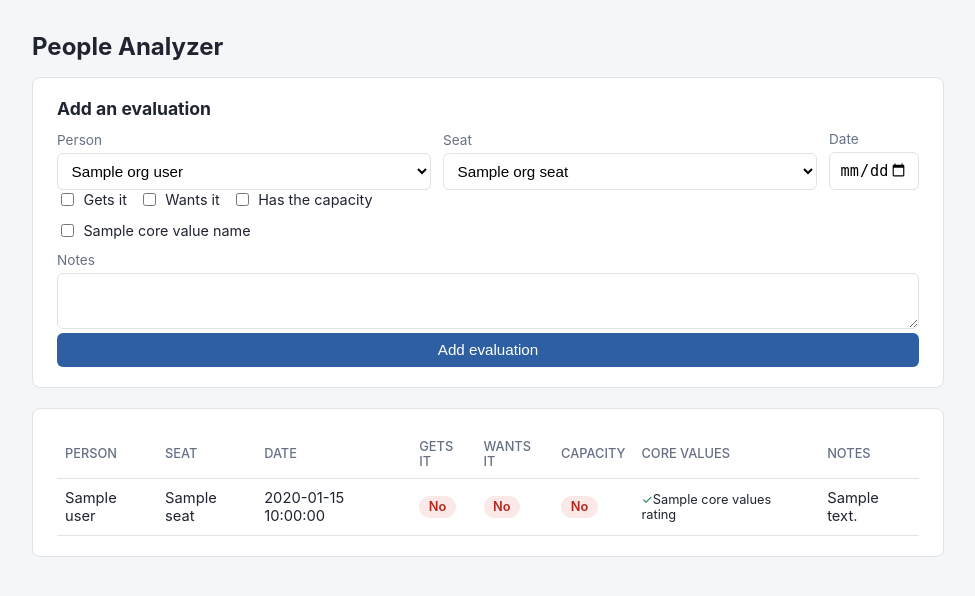
After one commit to fidoogle/traction-app, a FastAPI app: template app/templates/people_analyzer/list.html in a window 1280 px wide. The commit adds this page. Shown: the top 596 px of the page, without its empty margins (152-1127 px from the left). Run offline with FastAPI, Linux system fonts and the light colour scheme; the template is opened without the code that fills it: most values are stand-ins (such as "Sample title", 1, 10 or a date in 2020).

Commit message:
Add People Analyzer page
List + create form, matching the Issues/Todos shape - no inline edit,
since an evaluation is a point-in-time record you re-evaluate later
rather than correct in place (same reasoning as Scorecard entries).

The interesting part: core value checkboxes in the create form are
generated from the org's actual VTO core values (queried live, not
hardcoded), so core_values_ratings stays in sync with whatever the org
has actually defined. An org with no core values yet gets a note
pointing at the VTO page instead of an empty checkbox list. Unchecked
GWC/core-value boxes correctly resolve to false since HTML omits
unchecked checkboxes from form data entirely - handled via Form(...)
defaults rather than assuming presence.

Verified end-to-end in a real browser against live Postgres: both
seeded entries render with the right person/seat/date/G-W-C badges and
correctly distinguish per-core-value yes/no (Priya's seeded
Ownership=false rendered correctly, not just presence); created a new
evaluation with a mix of checked/unchecked boxes and confirmed the
exact true/false shape landed in Postgres JSONB, including the
unchecked "Ownership" box correctly persisting as false; confirmed a
viewer sees no create form and the server independently rejects a
viewer's forged POST (403). Test-created entry removed afterward,
restoring the original 2 seeded entries.

This completes the full page set from TODO-ENHANCEMENTS.md's Web UI
section - all nine EOS tools now have a working FastAPI + Jinja2 + htmx
page: Rocks, Issues, To-Dos, Teams, Users, Scorecard, Meetings, Seats/
Accountability Chart, VTO, and People Analyzer.

```diff
--- a/app/static/style.css
+++ b/app/static/style.css
@@ -138,6 +138,24 @@ th { color: var(--text-muted); font-weight: 500; font-size: 0.8rem; text-transfo
 .badge.in_progress { color: #92400e; background: #fef3e0; }
 .badge.completed { color: var(--on-track); background: var(--on-track-bg); }
 .badge.canceled { color: var(--text-muted); background: #eef0f2; }
+.badge.yes { color: var(--on-track); background: var(--on-track-bg); }
+.badge.no { color: var(--off-track); background: var(--off-track-bg); }
+
+.gwc-row { gap: 1.25rem; margin-bottom: 0.75rem; }
+
+.checkbox-field {
+  display: flex;
+  align-items: center;
+  gap: 0.4rem;
+  font-size: 0.9rem;
+}
+
+.checkbox-field input { width: auto; }
+
+.core-values-summary { list-style: none; margin: 0; padding: 0; font-size: 0.8rem; }
+.core-values-summary li { display: inline-block; margin-right: 0.6rem; }
+.core-values-summary li.yes::before { content: "\2713 "; color: var(--on-track); }
+.core-values-summary li.no::before { content: "\2717 "; color: var(--off-track); }
 
 .form-row {
   display: flex;
--- a/app/templates/base.html
+++ b/app/templates/base.html
@@ -20,6 +20,7 @@
       <a href="/meetings">Meetings</a>
       <a href="/seats">Org Chart</a>
       <a href="/vto">VTO</a>
+      <a href="/people-analyzer">People Analyzer</a>
       <a href="/teams">Teams</a>
       <a href="/users">Users</a>
       <span class="user-info">{{ current_user.name }} &middot; {{ current_user.role.value }}</span>
--- /dev/null
+++ b/app/templates/people_analyzer/_row.html
@@ -0,0 +1,20 @@
+<tr id="pae-row-{{ entry.id }}">
+  <td>{{ entry.user.name }}</td>
+  <td>{{ entry.seat.title }}</td>
+  <td>{{ entry.evaluated_at }}</td>
+  <td><span class="badge {{ 'yes' if entry.gets_it else 'no' }}">{{ 'Yes' if entry.gets_it else 'No' }}</span></td>
+  <td><span class="badge {{ 'yes' if entry.wants_it else 'no' }}">{{ 'Yes' if entry.wants_it else 'No' }}</span></td>
+  <td><span class="badge {{ 'yes' if entry.has_capacity else 'no' }}">{{ 'Yes' if entry.has_capacity else 'No' }}</span></td>
+  <td>
+    {% if entry.core_values_ratings %}
+    <ul class="core-values-summary">
+      {% for name, rating in entry.core_values_ratings.items() %}
+      <li class="{{ 'yes' if rating else 'no' }}">{{ name }}</li>
+      {% endfor %}
+    </ul>
+    {% else %}
+    —
+    {% endif %}
+  </td>
+  <td>{{ entry.notes if entry.notes else "—" }}</td>
+</tr>
--- /dev/null
+++ b/app/templates/people_analyzer/list.html
@@ -0,0 +1,86 @@
+{% extends "base.html" %}
+{% block title %}People Analyzer - Traction/EOS{% endblock %}
+{% block content %}
+<h1>People Analyzer</h1>
+
+{% if current_user.role.value != "viewer" %}
+<div class="card">
+  <h2>Add an evaluation</h2>
+  <form hx-post="/people-analyzer" hx-target="#pae-table-body" hx-swap="afterbegin"
+        hx-on::after-request="if(event.detail.successful) this.reset()">
+    <div class="form-row">
+      <div class="field">
+        <label for="user_id">Person</label>
+        <select id="user_id" name="user_id" required>
+          {% for u in org_users %}
+          <option value="{{ u.id }}">{{ u.name }}</option>
+          {% endfor %}
+        </select>
+      </div>
+      <div class="field">
+        <label for="seat_id">Seat</label>
+        <select id="seat_id" name="seat_id" required>
+          {% for s in org_seats %}
+          <option value="{{ s.id }}">{{ s.title }}</option>
+          {% endfor %}
+        </select>
+      </div>
+      <div class="field field-narrow">
+        <label for="evaluated_at">Date</label>
+        <input type="date" id="evaluated_at" name="evaluated_at" value="{{ today }}" required>
+      </div>
+    </div>
+
+    <div class="form-row gwc-row">
+      <label class="checkbox-field"><input type="checkbox" name="gets_it" value="true"> Gets it</label>
+      <label class="checkbox-field"><input type="checkbox" name="wants_it" value="true"> Wants it</label>
+      <label class="checkbox-field"><input type="checkbox" name="has_capacity" value="true"> Has the capacity</label>
+    </div>
+
+    {% if core_value_names %}
+    <div class="form-row gwc-row">
+      {% for name in core_value_names %}
+      <label class="checkbox-field">
+        <input type="checkbox" name="core_value_names" value="{{ name }}"> {{ name }}
+      </label>
+      {% endfor %}
+    </div>
+    {% else %}
+    <p class="text-muted">
+      No core values defined yet — set them on the <a href="/vto">VTO</a> page to rate against them here.
+    </p>
+    {% endif %}
+
+    <div class="form-row">
+      <div class="field field-full">
+        <label for="notes">Notes</label>
+        <textarea id="notes" name="notes" rows="2"></textarea>
+      </div>
+    </div>
+
+    <div class="form-row">
+      <button class="primary" type="submit">Add evaluation</button>
+    </div>
+  </form>
+</div>
+{% endif %}
+
+<div class="card">
+  <table>
+    <thead>
+      <tr>
+        <th>Person</th><th>Seat</th><th>Date</th>
+        <th>Gets It</th><th>Wants It</th><th>Capacity</th>
+        <th>Core Values</th><th>Notes</th>
+      </tr>
+    </thead>
+    <tbody id="pae-table-body">
+      {% for entry in entries %}
+        {% include "people_analyzer/_row.html" %}
+      {% else %}
+      <tr><td colspan="8">No evaluations yet.</td></tr>
+      {% endfor %}
+    </tbody>
+  </table>
+</div>
+{% endblock %}
--- a/app/web/routes.py
+++ b/app/web/routes.py
@@ -4,6 +4,7 @@ from app.web.auth_routes import router as auth_routes
 from app.web.dashboard_routes import router as dashboard_routes
 from app.web.issues_routes import router as issues_routes
 from app.web.meetings_routes import router as meetings_routes
+from app.web.people_analyzer_routes import router as people_analyzer_routes
 from app.web.rocks_routes import router as rocks_routes
 from app.web.scorecard_routes import router as scorecard_routes
 from app.web.seats_routes import router as seats_routes
@@ -24,3 +25,4 @@ web_router.include_router(scorecard_routes)
 web_router.include_router(meetings_routes)
 web_router.include_router(seats_routes)
 web_router.include_router(vto_routes)
+web_router.include_router(people_analyzer_routes)
```
Also changed, not shown: app/web/people_analyzer_routes.py (added, +114 -0 lines).
